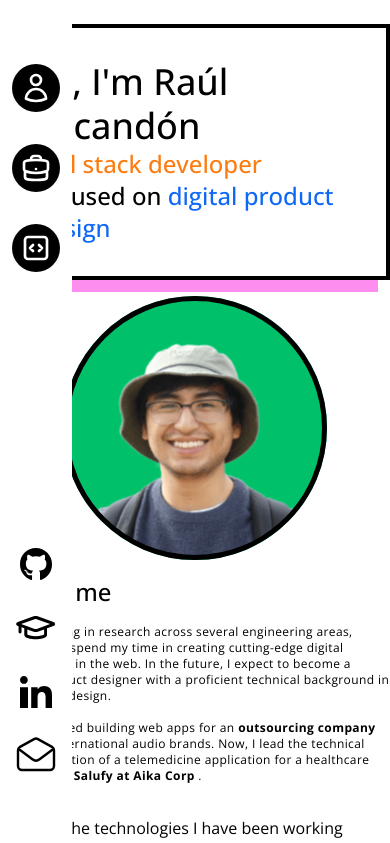
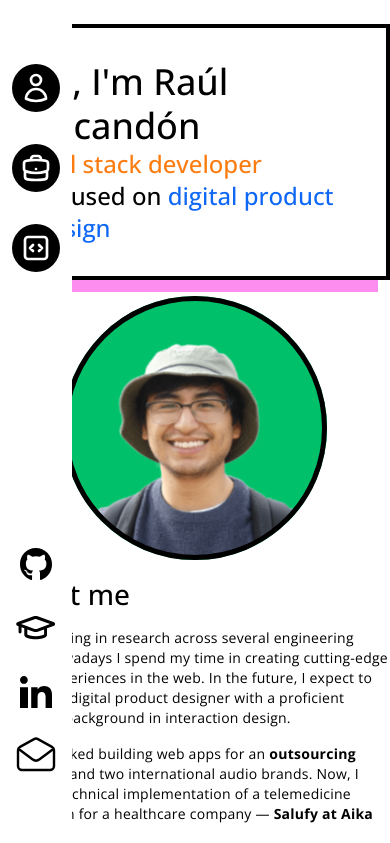
Before and after one commit to elmerescandon/eret_portfolio, a Next.js app: page / in a window 390 px wide. Shown: the top 843 px of the page. Built offline with nearby package versions, Linux system fonts and the light colour scheme.

Commit message:
:lipstick: Refactor BioInformation component to fix rendering issue on tablet and mobile

```diff
--- a/src/atomic-design/Organisms/BioInformation/BioInformation.tsx
+++ b/src/atomic-design/Organisms/BioInformation/BioInformation.tsx
@@ -13,9 +13,9 @@ const BioInformation = ({technologies, size}: BioInformationProps) => {
   switch (size) {
     case "desktop":
       return <BioInformationDesktop technologies={technologies} />;
+    case "tablet":
+      return <BioInformationTablet technologies={technologies} />;
     case "mobile":
-      return <BioInformationTablet technologies={technologies} />;
-    case "tablet":
       return <BioinformationMobile technologies={technologies} />;
   }
 };
```
